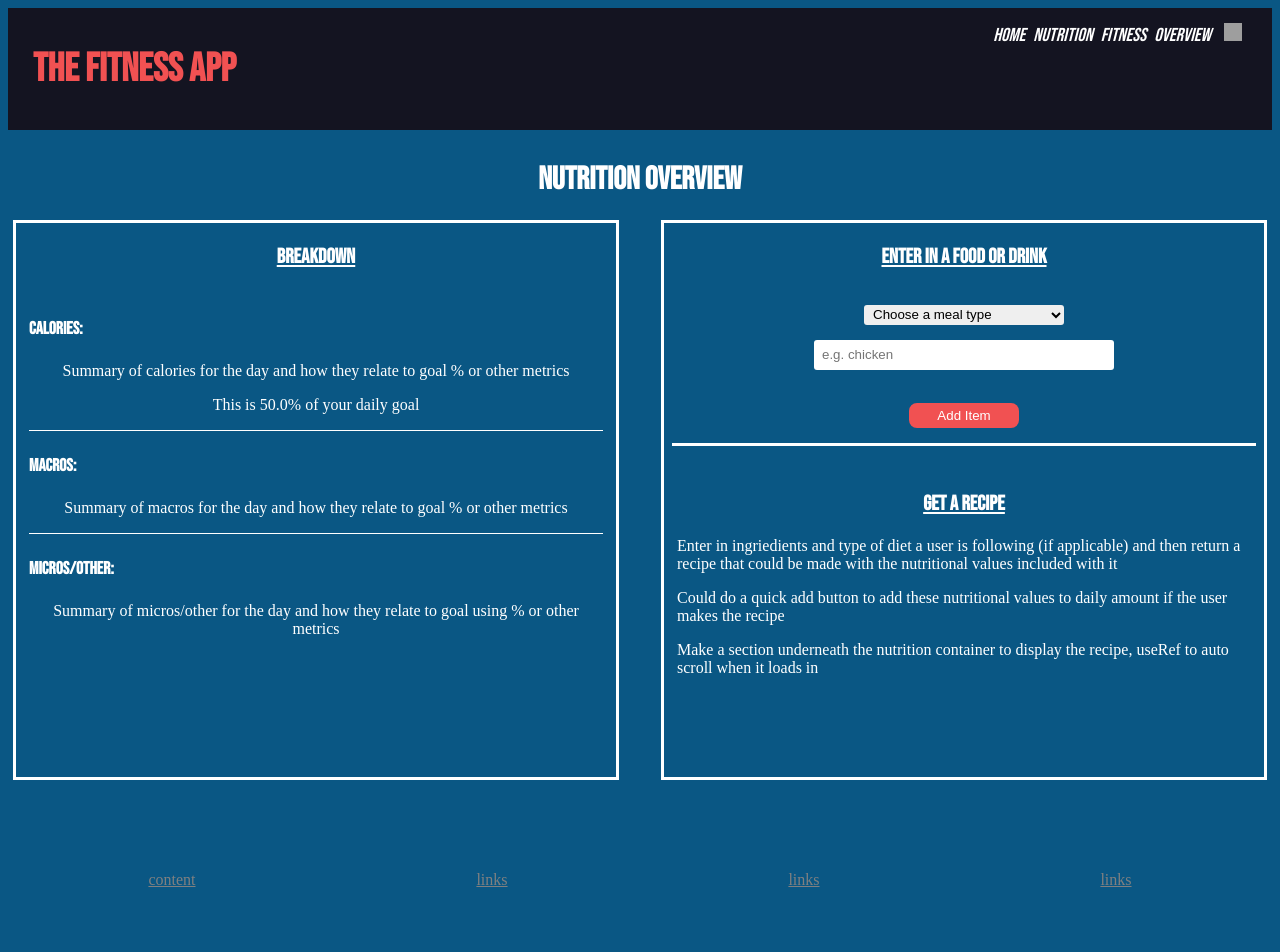
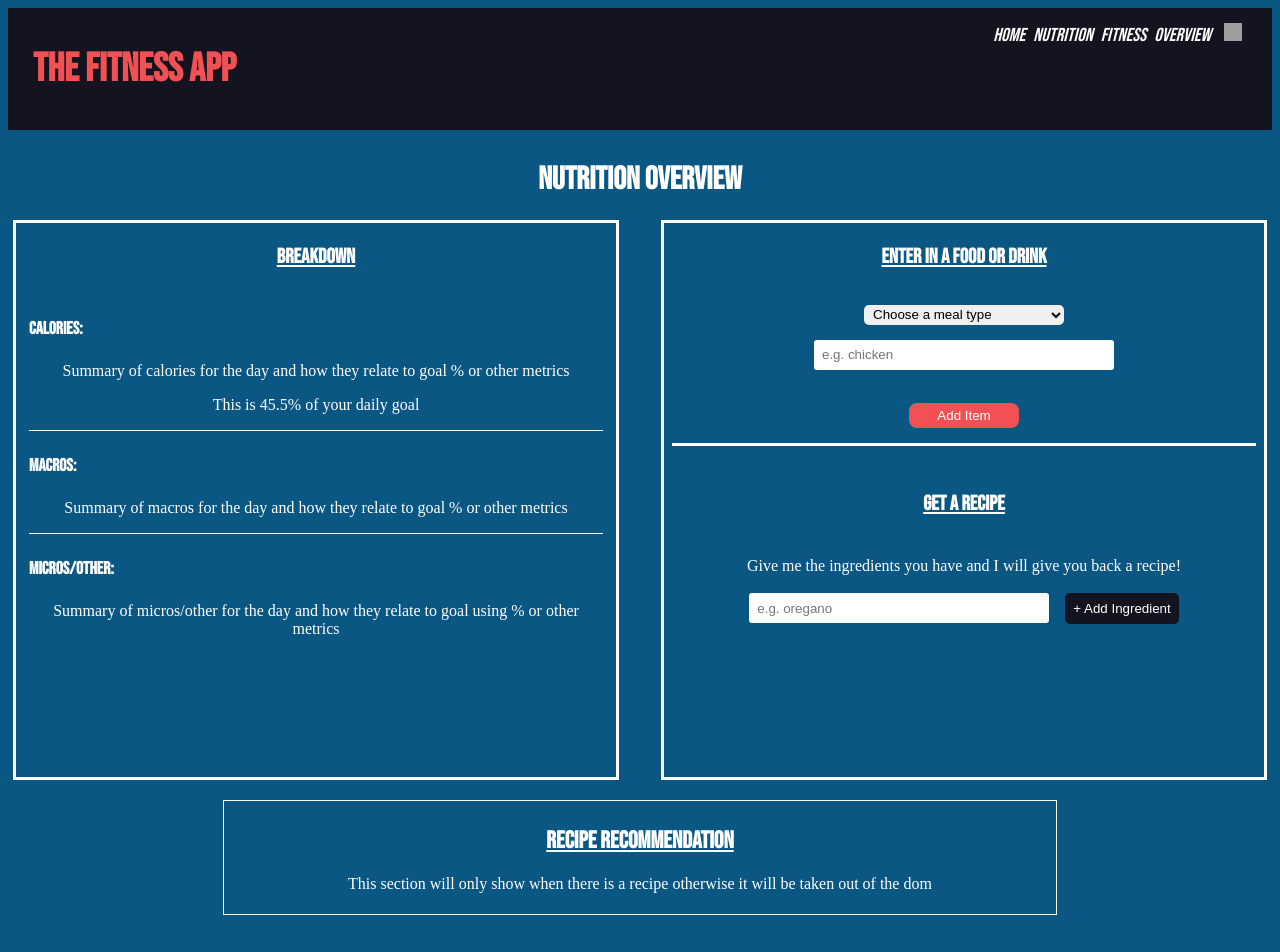
Before and after one commit to JGPawlowski/fitness-app, a React (Vite) app: page /nutrition in a window 1280 px wide. Shown: the top 952 px of the page. Before the commit the page ends 913 px from the top, so only its background shows below. Built offline with nearby package versions, Linux system fonts and the light colour scheme; grey boxes are pictures that could not be loaded.

Commit message:
adding ingredients to be able to send and get a recipe in return

```diff
--- a/package.json
+++ b/package.json
@@ -11,6 +11,7 @@
   },
   "dependencies": {
     "chart.js": "^4.5.0",
+    "nanoid": "^5.1.5",
     "react": "^19.1.0",
     "react-chartjs-2": "^5.3.0",
     "react-dom": "^19.1.0",
--- a/src/pages/nutrition/NutritionPage.jsx
+++ b/src/pages/nutrition/NutritionPage.jsx
@@ -2,7 +2,16 @@ import './nutrition-page.css'
 import BreakdownNutrition from './components/BreakdownNutrition'
 import InputNutrition from './components/InputNutrition'
 
+import { useState } from 'react'
+
 export default function NutritionPage() {
+    // if the recipe is showing or not --- will use whenever setting up useRef
+    const [recipe, setRecipe] = useState(true)
+
+    const handleRecipe = () => {
+        setRecipe(prev => !prev)
+    }
+
     return (
         <main className='nutrition-main'>
 
@@ -10,9 +19,16 @@ export default function NutritionPage() {
             <div className='nutrition-container'>
 
                 <BreakdownNutrition />
-                <InputNutrition />
+                <InputNutrition handleRecipe={handleRecipe} /> {/* show the recipe */}
 
             </div>
+
+            { recipe && (
+                <section className='suggested-recipe-container' arial-live="polite">
+                    <h2>Recipe Recommendation</h2>
+                    <p>This section will only show when there is a recipe otherwise it will be taken out of the dom</p>
+                </section>
+            )}
 
         </main>
     )
--- a/src/pages/nutrition/components/BreakdownNutrition.jsx
+++ b/src/pages/nutrition/components/BreakdownNutrition.jsx
@@ -11,7 +11,7 @@ export default function NutritionBreakdown() {
                 <BreakdownCard
                     title='Calories:'
                     total={5}
-                    goal={10}
+                    goal={11}
                     description='Summary of calories for the day and how they relate to goal % or other metrics'
                  />
 
--- a/src/pages/nutrition/components/EnterFoodForm.jsx
+++ b/src/pages/nutrition/components/EnterFoodForm.jsx
@@ -5,7 +5,7 @@ export default function EnterFoodForm() {
         <>
             <h3>Enter in a food or drink</h3>
             <form /*action={addItem}*/ className='enter-food-form'>
-                <select name='mealTime' required>
+                <select className="select-meal" name='mealTime' required>
                     <option value={''}>Choose a meal type</option>
                     <option value={'breakfast'}>Breakfast</option>
                     <option value={'lunch'}>Lunch</option>
@@ -13,6 +13,7 @@ export default function EnterFoodForm() {
                     <option value={'snack'}>Snack</option>
                 </select>
                 <input
+                    className='food-input'
                     type='text'
                     placeholder='e.g. chicken'
                     name='foodEntry'
--- /dev/null
+++ b/src/pages/nutrition/components/GetRecipe.jsx
@@ -0,0 +1,60 @@
+import { useState } from "react"
+import { nanoid } from 'nanoid'
+
+
+
+export default function GetRecipe() {
+
+    // ingredients array to store what they user has for a recipe --- starts off empty until user adds in ingredients
+    const [ingredients, setIngredients] = useState([])
+
+    // add ingredients to the array of what the user has
+    const addIngredient = (formData) => {
+        const newIngredient = formData.get('ingredient')
+        // non empty string and no dupicates
+        if (newIngredient && !ingredients.includes(newIngredient)) {
+            setIngredients(prevIngredients => [...prevIngredients, newIngredient])
+        }
+    }
+
+    const ingredientsListItems = ingredients.map(ingredient => (
+        <li className='ingredient-item' key={nanoid()}>
+            {ingredient}
+        </li>
+    ))
+
+
+    return (
+        <section className='get-recipe'>
+            <h3>Get a recipe</h3>
+
+            {/*action doesnt change the url and onSubmit does when using forms*/}
+            <form action={addIngredient} className='ingredients-form'>
+                <label className='ingredients-label'>Give me the ingredients you have and I will give you back a recipe!</label>
+                <div className='ingredient-input-row'>
+                    <input
+                        className='ingredient-input'
+                        placeholder='e.g. oregano'
+                        name='ingredient'
+                        aria-label='Add an ingredient'
+                    />
+                    <button type='submit' className='ingredient-btn'>+ Add Ingredient</button>
+                </div>
+
+            </form>
+
+            {/* display the ingredients that the user entered */}
+            <ul className='ingredients-list' aria-live='polite'>
+                {ingredientsListItems}
+            </ul>
+
+
+            {/* give the ability to submit ingredients once there is enough in the array */}
+            {
+                ingredients.length > 3 &&
+                <button className='sub-ingredients-btn'>Submit Ingredients</button>
+            }
+
+        </section>
+    )
+}
--- a/src/pages/nutrition/components/InputNutrition.jsx
+++ b/src/pages/nutrition/components/InputNutrition.jsx
@@ -1,4 +1,5 @@
 import EnterFoodForm from "./EnterFoodForm";
+import GetRecipe from "./GetRecipe";
 
 
 export default function InputNutrition() {
@@ -6,19 +7,7 @@ export default function InputNutrition() {
         <div className='nutrition-container-right'>
 
             <EnterFoodForm />
-
-            <section className='get-recipe'>
-                <h3>Get a recipe</h3>
-                <p>
-                    Enter in ingriedients and type of diet a user is following (if applicable) and then return a recipe that could be made with the nutritional values included with it
-                </p>
-                <p>
-                    Could do a quick add button to add these nutritional values to daily amount if the user makes the recipe
-                </p>
-                <p>
-                    Make a section underneath the nutrition container to display the recipe, useRef to auto scroll when it loads in
-                </p>
-            </section>
+            <GetRecipe />
 
         </div>
     )
--- a/src/pages/nutrition/nutrition-page.css
+++ b/src/pages/nutrition/nutrition-page.css
@@ -54,7 +54,8 @@ main.nutrition-main {
 
 .nutrition-main h1,
 .nutrition-main h3,
-.breakdown-item-card h4 {
+.breakdown-item-card h4,
+.suggested-recipe-container h2 {
     font-family: Bebas Neue;
 }
 
@@ -69,19 +70,17 @@ main.nutrition-main {
     margin: 20px 0px;
 }
 
-.enter-food-form > input,
-.enter-food-form > select {
+.food-input {
+    border: none;
     border-radius: 3px;
-    border: none;
-}
-
-.enter-food-form input {
     height: 30px;
     padding: 8px;
     width: 300px;
 }
 
-.enter-food-form > select {
+.select-meal {
+    border: none;
+    border-radius: 5px;
     height: 20px;
     width: 200px;
     padding-left: 5px
@@ -95,14 +94,83 @@ main.nutrition-main {
     margin-top: 18px;
     width: 110px;
     height: 25px;
-}
-.add-food-btn:hover {
     cursor: pointer;
 }
 
 .get-recipe {
+    display: flex;
+    flex-direction: column;
+    justify-content: center;
+    align-items: center;
     padding: 5px;
 }
+
+.suggested-recipe-container {
+    margin: 20px 5px;
+    padding: 5px;
+    color: white;
+    border: 1px solid white;
+    text-align: center;
+    width: 66%;
+    justify-self: center;
+}
+
+.suggested-recipe-container h2 {
+    text-decoration: underline;
+}
+
+.ingredients-form {
+    display: flex;
+    flex-direction: column;
+    justify-content: center;
+    align-items: center;
+    gap: 8px;
+    margin: 20px;
+}
+
+.ingredient-input {
+    border-radius: 3px;
+    border: none;
+    height: 30px;
+    padding: 8px;
+    width: 300px;
+}
+
+.ingredient-input-row {
+    display: flex;
+    gap: 1rem;
+}
+
+.ingredient-btn {
+    border: none;
+    border-radius: 5px;
+    padding: 8px;
+    color: white;
+    background-color: #141421;
+    cursor: pointer;
+}
+
+.ingredients-list {
+    font-size: 1.2rem;
+    transform: translateX(-175px);
+}
+
+.ingredients-label {
+    margin-bottom: 10px;
+}
+
+.sub-ingredients-btn {
+    background-color: #f15152;
+    color: white;
+    width: fit-content;
+    height: fit-content;
+    border-radius: 5px;
+    border: none;
+    padding: 8px;
+    margin: 10px 0px;
+    cursor: pointer;
+}
+
 
 
 
```
Also changed, not shown: 1 other file (tests, documents, lock files or other folders).
